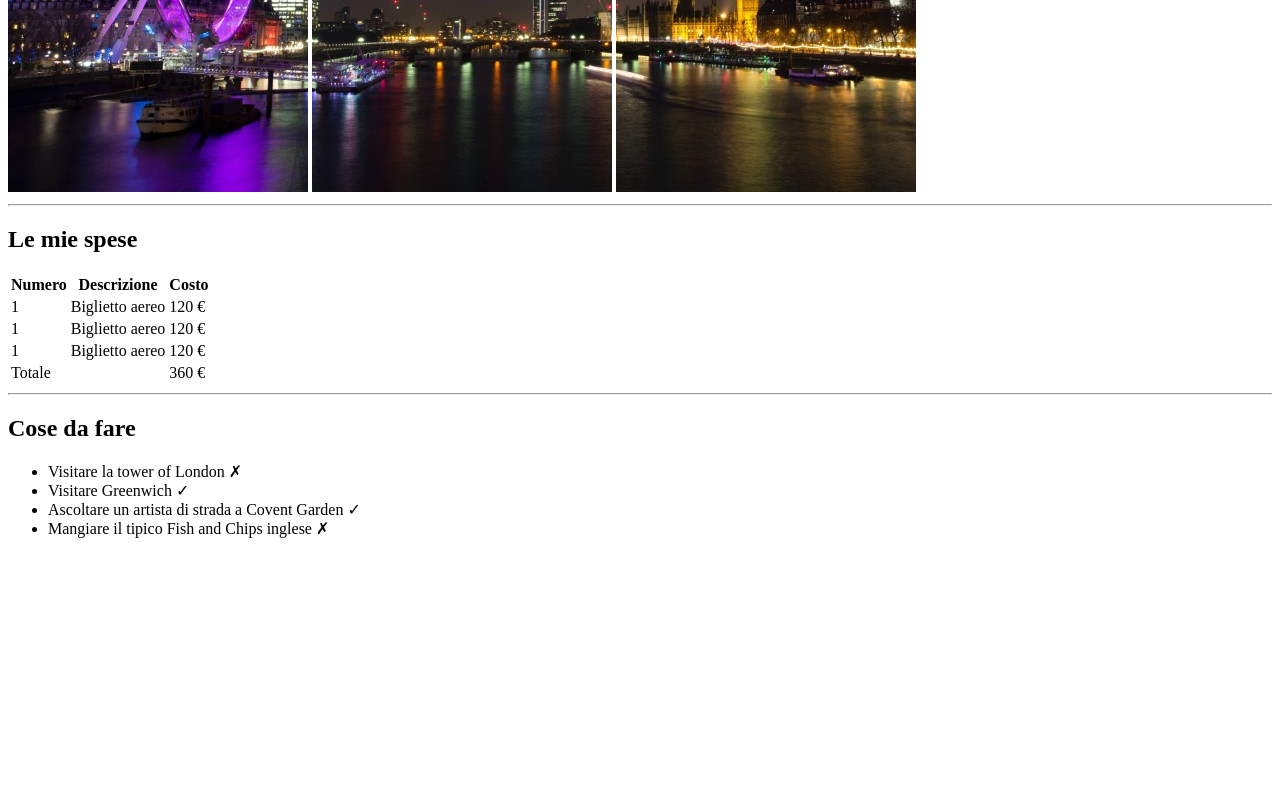
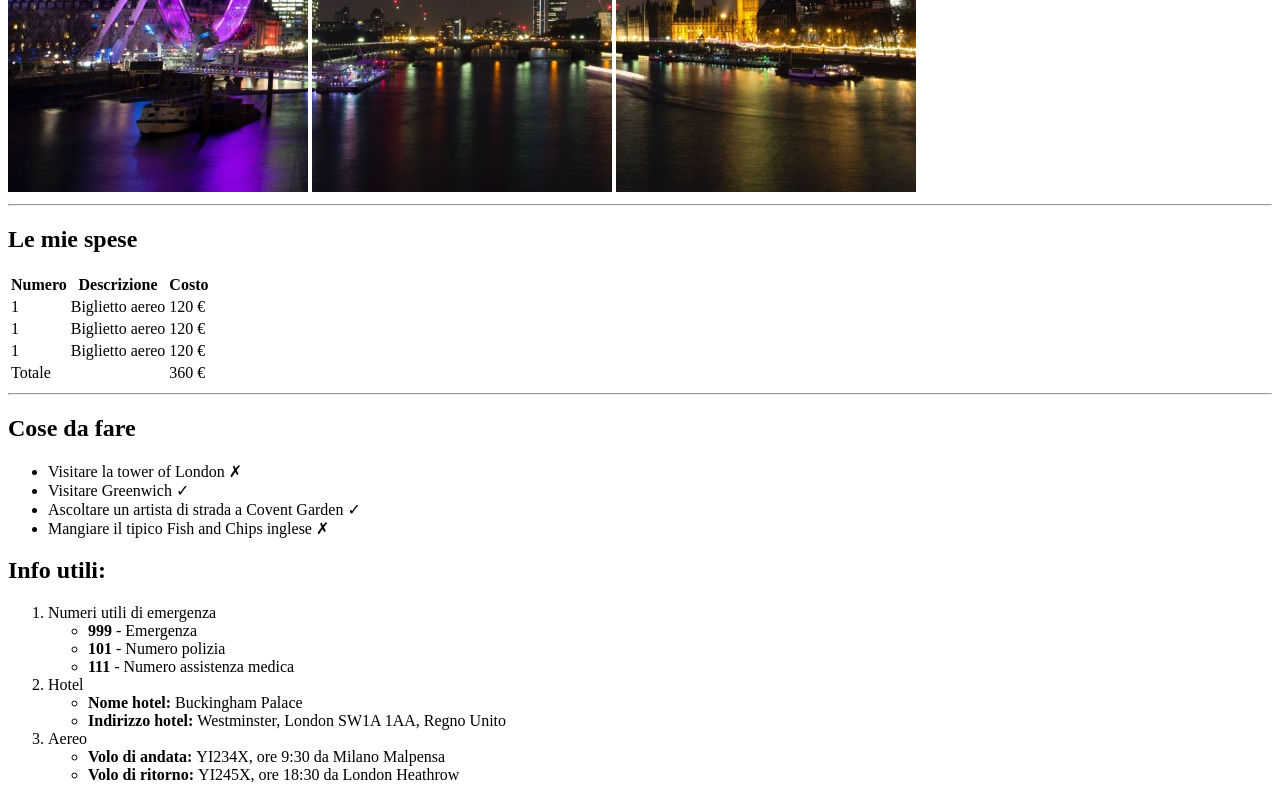
Before and after one commit to matteo-rossi90/html-london-trip, a plain HTML site: page index.html in a window 1280 px wide. Shown: the part 488-1288 px from the top of the page. Before the commit the page ends 1042 px from the top, so only its background shows below. Drawn offline with Linux system fonts and the light colour scheme.

Commit message:
Inserimento lista numeri e modifiche

```diff
--- a/index.html
+++ b/index.html
@@ -20,7 +20,6 @@
     <main>
         <!-- spese di viaggio -->
         <h2>Le mie spese</h2>
-
         <section>
             <table>
                 <tr>
@@ -64,6 +63,72 @@
             </ul>
         </section>
 
+        <!-- lista numeri utili -->
+        <h2>Info utili:</h2>
+        <section>
+            <ol>
+                <li>
+                    Numeri utili di emergenza
+                    <ul>
+                        <li>
+                            <strong>
+                                999
+                            </strong>
+                            - Emergenza
+                        </li>
+                        <li>
+                            <strong>
+                                101
+                            </strong>
+                            - Numero polizia
+                        </li>
+                        <li>
+                            <strong>
+                                111
+                            </strong>
+                            - Numero assistenza medica
+                        </li>
+                    </ul>
+                </li>
+                <li>
+                    Hotel
+                    <ul>
+                        <li>
+                            <strong>
+                                Nome hotel:
+                            </strong>
+                            Buckingham Palace
+                        </li>
+                        <li>
+                            <strong>
+                                Indirizzo hotel:
+                            </strong>
+                            Westminster, London SW1A 1AA, Regno Unito
+
+                        </li>
+                    </ul>
+                </li>
+                <li>
+                    Aereo
+                    <ul>
+                        <li>
+                            <strong>
+                                Volo di andata:
+                            </strong>
+                            YI234X, ore 9:30 da Milano Malpensa
+                        </li>
+                        <li>
+                            <strong>
+                                Volo di ritorno:
+                            </strong>
+                            YI245X, ore 18:30 da London Heathrow
+                        </li>
+                    </ul>
+                </li>
+            </ol>
+
+        </section>
+
     </main>
 
 
```
